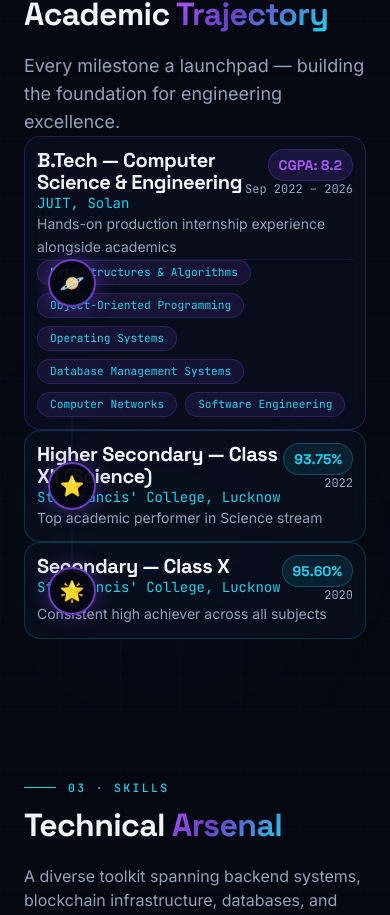
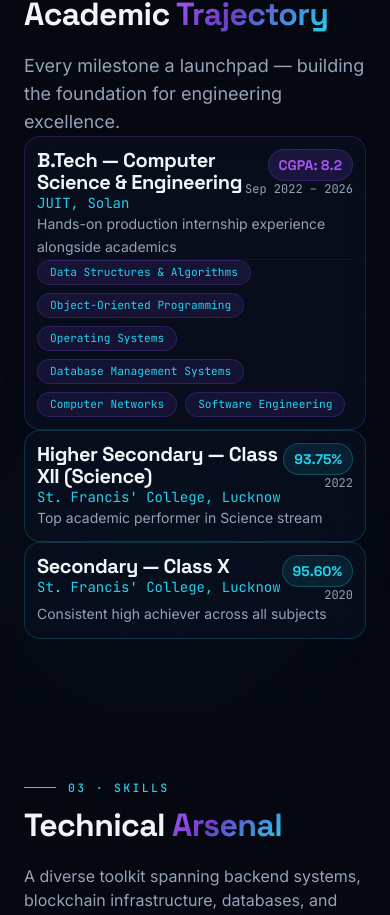
Before and after one commit to SamVJulius/portfolio, a Next.js app: page / in a window 390 px wide. Shown: the part 2405-3320 px from the top of the page. Built offline with nearby package versions, Linux system fonts and the light colour scheme.

Commit message:
Remove education timeline for mobile view

```diff
--- a/src/components/layout/Navbar.tsx
+++ b/src/components/layout/Navbar.tsx
@@ -133,7 +133,7 @@ export default function Navbar() {
                 download
                 onClick={() => setMenuOpen(false)}
                 className="mt-4 flex items-center gap-2 px-6 py-3 rounded-xl text-white font-medium"
-                style={{ background: "linear-gradient(135deg, #6C3FC5, #22D3EE)" }}
+                style={{ background: "linear-gradient(135deg, #6C3FC5, #22D3EE)", padding : "10px 20px", borderRadius: "9999px" }}
                 initial={{ opacity: 0, y: 20 }}
                 animate={{ opacity: 1, y: 0 }}
                 transition={{ delay: nav.length * 0.06 }}
--- a/src/components/sections/Education.tsx
+++ b/src/components/sections/Education.tsx
@@ -28,8 +28,8 @@ export default function Education() {
 
         {/* Timeline */}
         <div className="relative max-w-4xl mx-auto">
-          {/* Vertical line */}
-          <div className="absolute left-12 md:left-5/4 top-0 bottom-0 w-px"
+          {/* Vertical line – desktop only */}
+          <div className="hidden md:block absolute md:left-5/4 top-0 bottom-0 w-px"
             style={{ background: "linear-gradient(180deg, transparent, #6C3FC5 10%, #22D3EE 80%, transparent)", transform: "translateX(-50%)" }} />
 
           <div className="space-y-12">
@@ -44,8 +44,8 @@ export default function Education() {
                   viewport={{ once: true, margin: "-60px" }}
                   transition={{ duration: 0.5, delay: i * 0.1 }}
                 >
-                  {/* Timeline node */}
-                  <div className="absolute left-12 md:left-5/4 -translate-x-1/2 z-10">
+                  {/* Timeline node – desktop only */}
+                  <div className="hidden md:block absolute md:left-5/4 -translate-x-1/2 z-10">
                     <div className="relative flex items-center justify-center w-12 h-12 rounded-full"
                       style={{ background: "rgba(5,8,17,0.95)", border: "2px solid #6C3FC5", boxShadow: "0 0 20px rgba(108,63,197,0.5)" }}>
                       <span className="text-xl">{edu.icon}</span>
@@ -53,13 +53,13 @@ export default function Education() {
                         style={{ background: "#6C3FC5" }} />
                     </div>
                     {/* Year label */}
-                    <div className="absolute top-12 left-1/2 -translate-x-1/2 whitespace-nowrap mt-2 hidden md:block">
+                    <div className="absolute top-12 left-1/2 -translate-x-1/2 whitespace-nowrap mt-2">
                       <span className="font-mono text-sm" style={{ color: "#22D3EE" }}>{edu.duration}</span>
                     </div>
                   </div>
 
                   {/* Card */}
-                  <div className={`w-full pl-24 md:pl-0 md:w-4/4 ${isLeft ? "md:mr-auto md:pr-16" : "md:ml-auto md:pl-16"}`}>
+                  <div className={`w-full md:w-4/4 ${isLeft ? "md:mr-auto md:pr-16" : "md:ml-auto md:pl-16"}`}>
                     <div
                       className="glass glass-hover p-6 cursor-default"
                       style={{ borderColor: edu.type === "university" ? "rgba(108,63,197,0.3)" : "rgba(34,211,238,0.2)", padding: "12px"  }}
```
